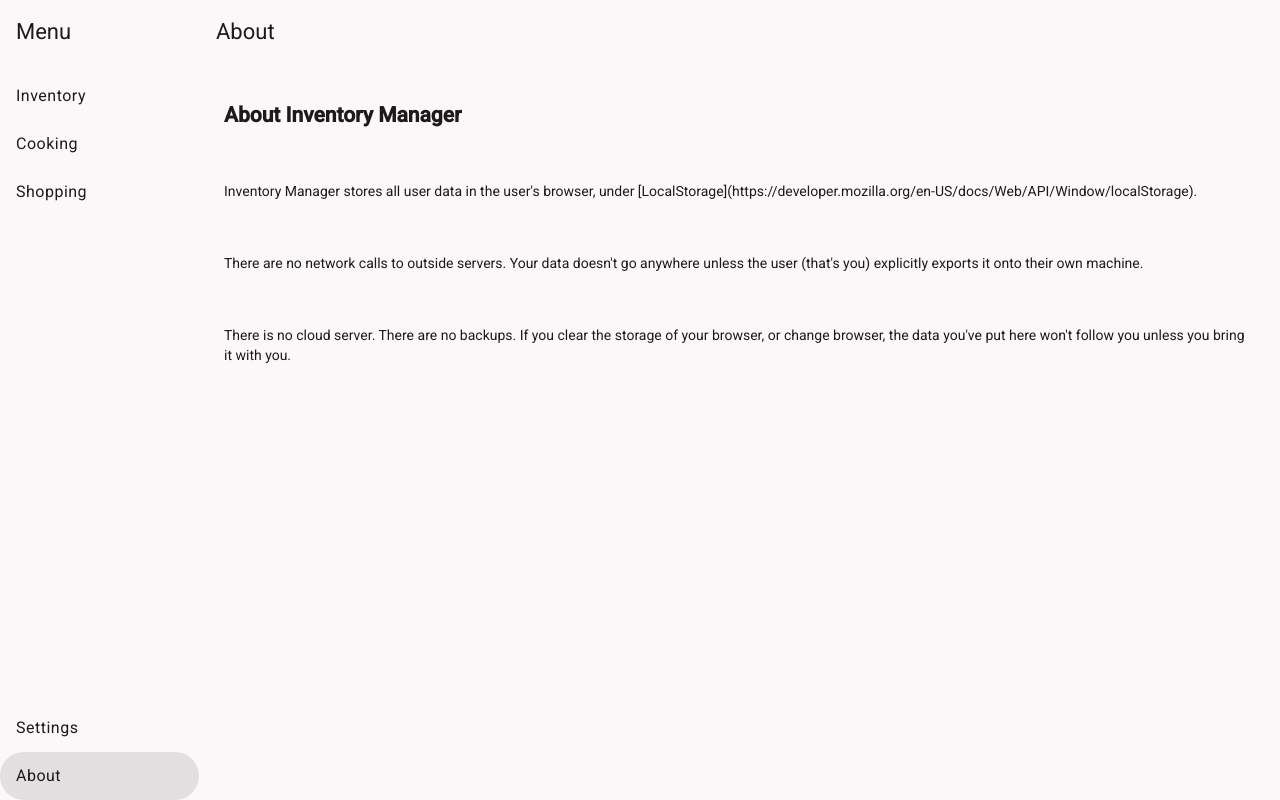
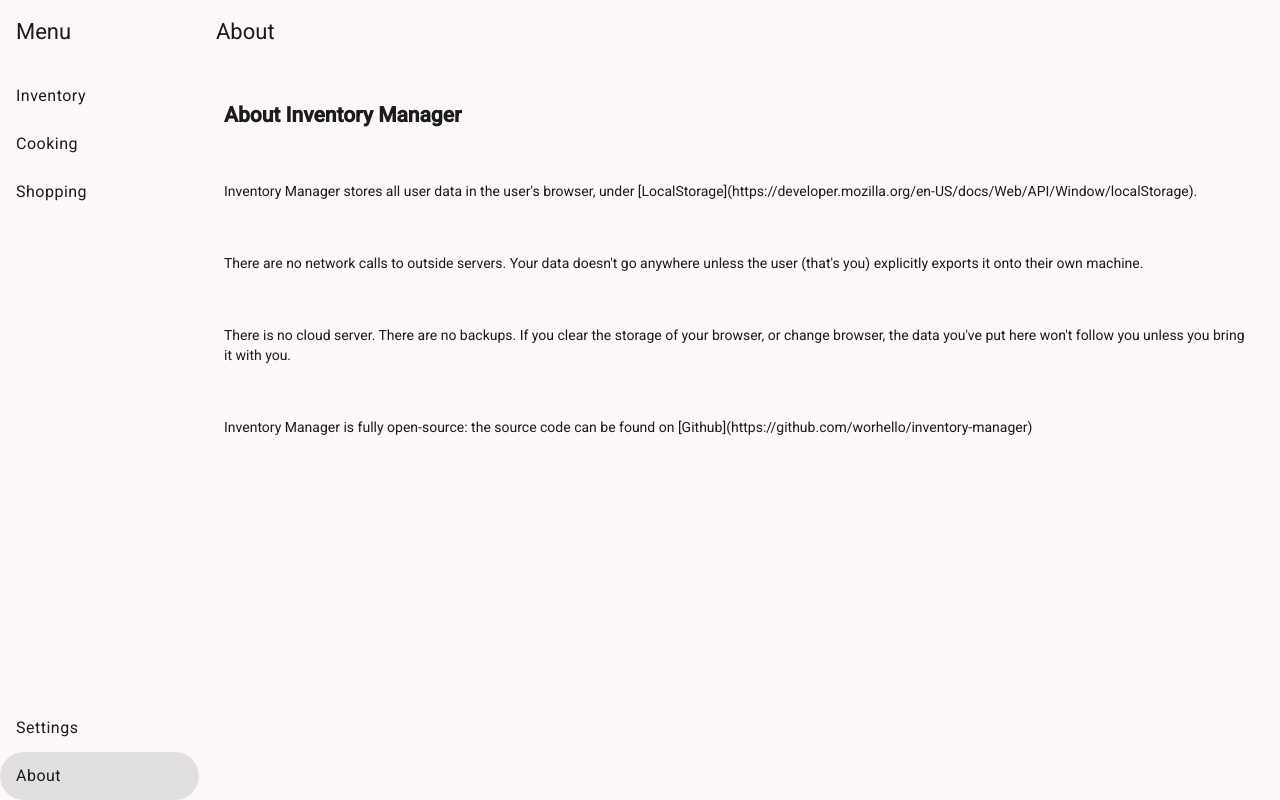
Before and after one commit to worhello/inventory-manager, an Angular app: page /about in a window 1280 px wide. Built offline with nearby package versions, Linux system fonts and the light colour scheme.

Commit message:
Add Github URL to About Page

```diff
--- a/src/app/about/about.html
+++ b/src/app/about/about.html
@@ -10,4 +10,7 @@
     <p>
         There is no cloud server. There are no backups. If you clear the storage of your browser, or change browser, the data you've put here won't follow you unless you bring it with you.
     </p>
+    <p>
+        Inventory Manager is fully open-source: the source code can be found on [Github](https://github.com/worhello/inventory-manager)
+    </p>
 </div>
```
